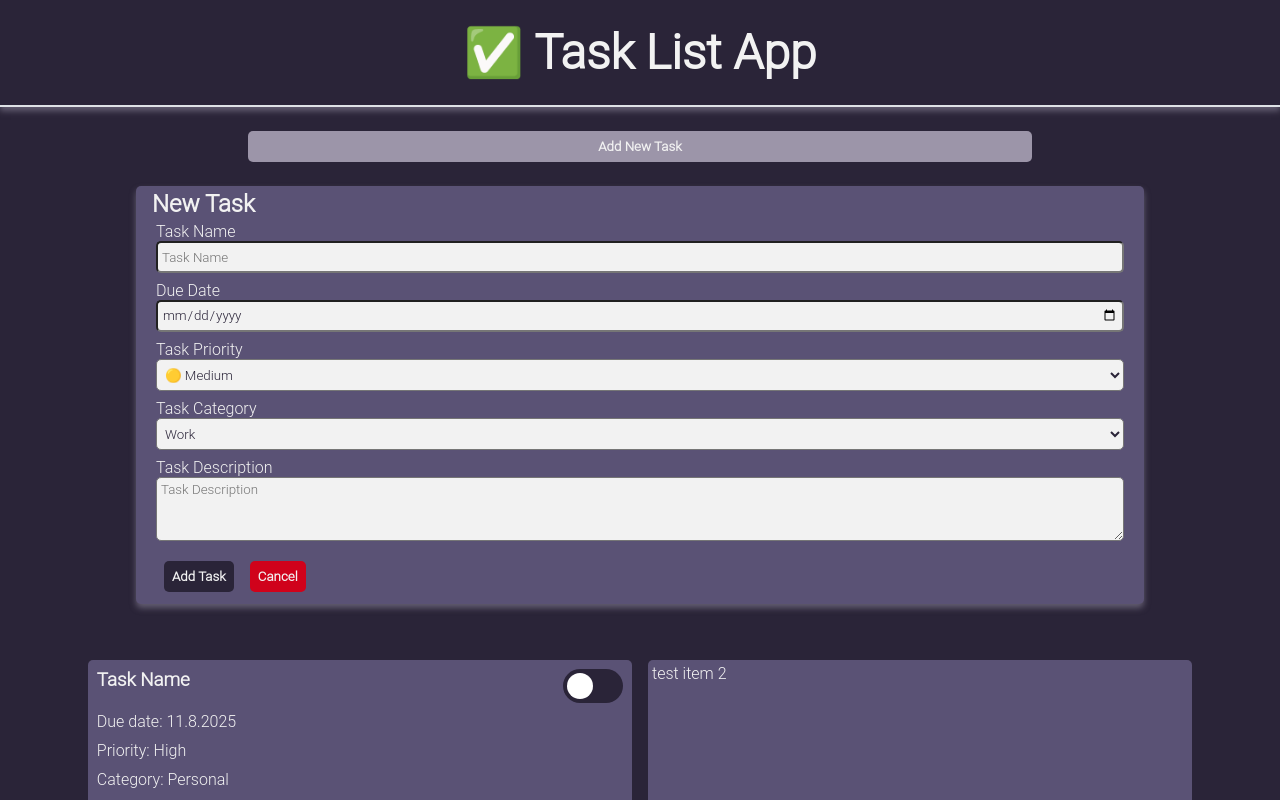
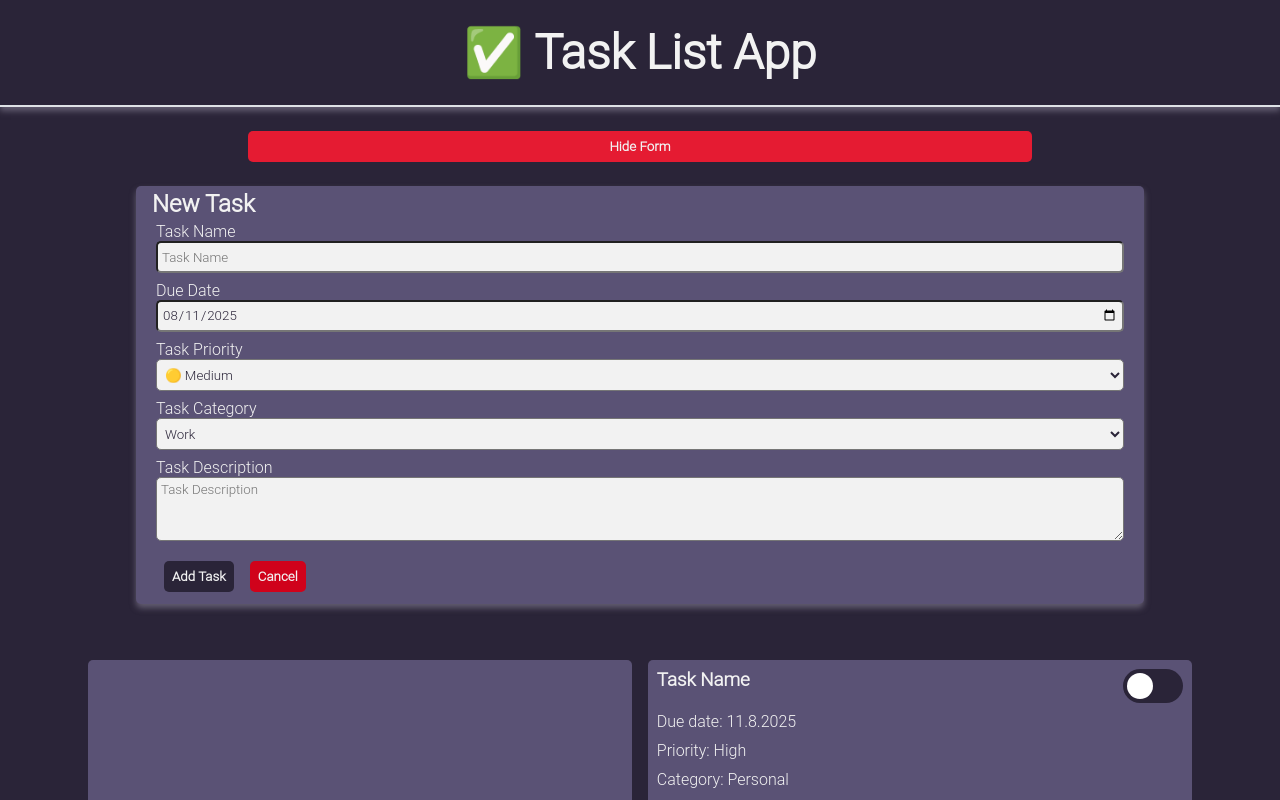
Before and after one commit to giiser/my-todo-list-mini-app, a React (Vite) app: page / in a window 1280 px wide. Both pictures are taken after a click on the button "Add New Task". Shown: the top 800 px of the page. Built offline with nearby package versions, Linux system fonts and the light colour scheme.

Commit message:
Form submission to local storage. Other changes

```diff
--- a/src/App.jsx
+++ b/src/App.jsx
@@ -1,8 +1,8 @@
 import Button from "./atoms/Button.jsx";
 import Headline from "./atoms/Headline.jsx";
-import Switch from "./atoms/Switch.jsx";
 import FormContainer from "./components/FormContainer.jsx";
 import TaskList from "./components/TaskList.jsx";
+import {useEffect, useState} from "react";
 
 const App = () => {
     const priorities = [
@@ -16,6 +16,29 @@ const App = () => {
         {value: 'Personal', label: 'Personal'},
         {value: 'Other', label: 'Other'},
     ]
+
+    // states
+    const [tasks, setTasks] = useState(()=>{
+        return  JSON.parse(localStorage.getItem("tasks")) || [];
+    });
+
+    const [isFormVisible, setIsFormVisible] = useState(false);
+
+    useEffect(() => {
+        localStorage.setItem("tasks", JSON.stringify(tasks));
+    }, [tasks]);
+
+    const deleteTask = (id) => {
+        const confirmDelete = window.confirm("Are you sure you want to delete this task?");
+        if (confirmDelete) {
+            setTasks(tasks.filter((task) => task.id !== id));
+        }
+    }
+
+    const primaryButtonClick = () => {
+        setIsFormVisible(!isFormVisible);
+    }
+
     return (
         <>
             <header className="header">
@@ -24,24 +47,15 @@ const App = () => {
             </header>
             <main>
                 <section className="container">
-                    <Button classes={'btn btn-primary'} buttonLabel={'Add New Task'}/>
-                    <FormContainer priorities={priorities} categories={categories} />
+                    <Button
+                        classes={!isFormVisible?'btn btn-primary':'btn btn-cancel-form'}
+                        buttonLabel={!isFormVisible?'Add New Task':'Hide Form'}
+                        onClick={primaryButtonClick}
+                    />
+                    <FormContainer priorities={priorities} categories={categories} tasks={tasks} setTasks={setTasks} isFormVisible={isFormVisible} setFormVisible={setIsFormVisible} />
                 </section>
                 <section className="container">
-                    <TaskList />
-                    <ul className="task-list">
-                        <li tabIndex="0" className="task-item">
-                            <div className='task-header'>
-                                <Headline level={3} value="Task Name"/>
-                                <Switch />
-                            </div>
-                            <p>Due date: {new Date().toLocaleDateString('et')}</p>
-                            <p>Priority: High</p>
-                            <p> Category: Personal</p>
-                            <p>Lorem ipsum dolor sit amet, consectetur adipisicing elit. Cumque ex minima quam quibusdam saepe voluptates!</p>
-                        </li>
-                        <li className="task-item">test item 2</li>
-                    </ul>
+                    <TaskList tasks={tasks} deleteTask={deleteTask}/>
                 </section>
             </main>
             <footer className="footer">
--- a/src/atoms/Button.jsx
+++ b/src/atoms/Button.jsx
@@ -1,7 +1,7 @@
-const Button = ({classes, buttonLabel}) => {
+const Button = ({classes, buttonLabel, onClick}) => {
     return (
         <>
-            <button className={classes}>{buttonLabel}</button>
+            <button onClick={onClick} className={classes}>{buttonLabel}</button>
         </>
     );
 }
--- a/src/atoms/FormInput.jsx
+++ b/src/atoms/FormInput.jsx
@@ -1,8 +1,14 @@
-const FormInput = ({id, type, label}) => {
+const FormInput = ({id, name, type, label, onChange, value}) => {
     return (
         <div className="form-field">
             <label htmlFor={id} aria-label={label}>{label} </label>
-            <input type={type} id={id} placeholder={label} />
+            <input
+                type={type}
+                id={id}
+                name={name}
+                placeholder={label}
+                value={value}
+                onChange={onChange} />
         </div>
     );
 }
--- a/src/atoms/FormSelectList.jsx
+++ b/src/atoms/FormSelectList.jsx
@@ -1,8 +1,13 @@
-const FormSelectList = ({id, label, options}) => {
+const FormSelectList = ({id, name, label, options, onChange, value}) => {
     return (
         <div className="form-field">
             <label htmlFor={id} aria-label={label}>{label}</label>
-            <select id={id}>
+            <select
+                value={value}
+                onChange={onChange}
+                id={id}
+                name={name}
+            >
                 {options.map((option) => (
                     <option key={option.value} value={option.value}>{option.label}</option>
                 ))}
--- a/src/atoms/TextArea.jsx
+++ b/src/atoms/TextArea.jsx
@@ -1,8 +1,8 @@
-const TextArea = ({id, label}) => {
+const TextArea = ({id, name, label, onChange, value}) => {
     return (
         <div className="form-field">
             <label htmlFor={id} aria-label={label}>{label}</label>
-            <textarea id={id} placeholder={label} />
+            <textarea id={id} name={name} placeholder={label} value={value} onChange={onChange}></textarea>
         </div>
     )
 }
--- a/src/components/FormContainer.jsx
+++ b/src/components/FormContainer.jsx
@@ -3,23 +3,67 @@ import FormInput from "../atoms/FormInput.jsx";
 import FormSelectList from "../atoms/FormSelectList.jsx";
 import TextArea from "../atoms/TextArea.jsx";
 import Button from "../atoms/Button.jsx";
+import {useState} from "react";
 
-const FormContainer = ({priorities, categories}) => {
+const FormContainer = ({priorities, categories, tasks, setTasks, isFormVisible }) => {
+
+    // states
+    const [formData, setFormData] = useState({
+        name: '',
+        category: 'Work',
+        priority: 'Medium',
+        description: '',
+        dueDate: new Date().toISOString().split('T')[0],
+        isComplete: false
+    })
+
+    const handleChange = (e) => {
+        if (e.target.name === "dueDate") {
+            let formDate = new Date(e.target.value);
+            let newDate = formDate.toISOString().split("T")[0];
+            setFormData({...formData, [e.target.name]: newDate});
+        } else{
+            setFormData({...formData, [e.target.name]: e.target.value});
+        }
+    }
+
+    const handleSubmit = (e) => {
+        e.preventDefault();
+        if(!formData.name || !formData.description) {
+            return;
+        }
+
+        const newTask = {id: Date.now(), ...formData}
+
+        setTasks([newTask, ...tasks]);
+
+        setFormData({
+            name: '',
+            category: 'Work',
+            priority: 'Medium',
+            description: '',
+            dueDate: new Date().toISOString().split("T")[0],
+            isComplete: false
+        });
+    }
+
     return (
         <>
             {/*Form to create tasks*/}
-            <form className="container form-container">
-                <Headline level={2} value="New Task" />
-                <FormInput id={"task-name"} type={"text"} label={'Task Name'}/>
-                <FormInput id={"due-date"} type={"date"} label={'Due Date'}/>
-                <FormSelectList id={"task-priority"} label={'Task Priority'} options={priorities} />
-                <FormSelectList id={"task-category"} label={'Task Category'} options={categories} />
-                <TextArea id={"task-description"} label={'Task Description'}/>
-                <div className="form-field">
-                    <Button classes="btn btn-submit" buttonLabel={"Add Task"}/>
-                    <Button classes="btn btn-cancel" buttonLabel={"Cancel"}/>
-                </div>
-            </form>
+            {isFormVisible && (
+                <form onSubmit={handleSubmit} className="container form-container">
+                    <Headline level={2} value="New Task" />
+                    <FormInput id={"task-name"} name={"name"} type={"text"} label={'Task Name'} onChange={handleChange} value={formData.name} />
+                    <FormInput id={"due-date"} name={"dueDate"} type={"date"} label={'Due Date'} onChange={handleChange} value={formData.dueDate} />
+                    <FormSelectList id={"task-priority"} name={"priority"} label={'Task Priority'} options={priorities} onChange={handleChange} value={formData.priority} />
+                    <FormSelectList id={"task-category"} name={"category"} label={'Task Category'} options={categories} onChange={handleChange} value={formData.category} />
+                    <TextArea id={"task-description"} name={"description"} label={'Task Description'} onChange={handleChange} value={formData.description} />
+                    <div className="form-field">
+                        <Button classes="btn btn-submit" buttonLabel={"Add Task"} onClick={handleSubmit}/>
+                        <Button classes="btn btn-cancel" buttonLabel={"Cancel"}/>
+                    </div>
+                </form>
+            )}
         </>
     )
 }
--- a/src/components/Task.jsx
+++ b/src/components/Task.jsx
@@ -1,8 +1,8 @@
 const Task = () => {
     return (
-        <>
+        <li tabIndex="0" className="task-item">
 
-        </>
+        </li>
     );
 }
 export default Task;
--- a/src/components/TaskList.jsx
+++ b/src/components/TaskList.jsx
@@ -1,21 +1,24 @@
 import Headline from "../atoms/Headline.jsx";
 import Switch from "../atoms/Switch.jsx";
+import Task from "./Task.jsx";
 
-const TaskList = () => {
+const TaskList = ({tasks, deleteTask}) => {
     return (
         <>
             <ul className="task-list">
+
+                <Task />
                 <li tabIndex="0" className="task-item">
                     <div className='task-header'>
                         <Headline level={3} value="Task Name"/>
                         <Switch />
+
                     </div>
                     <p>Due date: {new Date().toLocaleDateString('et')}</p>
                     <p>Priority: High</p>
                     <p> Category: Personal</p>
                     <p>Lorem ipsum dolor sit amet, consectetur adipisicing elit. Cumque ex minima quam quibusdam saepe voluptates!</p>
                 </li>
-                <li className="task-item">test item 2</li>
             </ul>
         </>
     );
--- a/src/index.css
+++ b/src/index.css
@@ -3,6 +3,7 @@
   --secondary-color: #352F44;
   --tertiary-color: #5A5275;
   --danger-color: #d0021b;
+  --danger-hover: #E51B32;
   --success-color: #7ed321;
   --text-color: #F2F2F2;
   --text-color-dark: #9C95A9;
@@ -129,6 +130,16 @@ input:focus, textarea:focus {
   box-shadow: var(--box-shadow);
 }
 
+.btn-cancel-form {
+  background-color: var(--danger-hover);
+  color: var(--text-color);
+  width: 70%;
+  align-self: center;
+}
+
+.btn-cancel-form:hover {
+  box-shadow: var(--box-shadow);
+}
 .btn-primary{
   background-color: var(--text-color-dark);
   color: var(--text-color);
```
